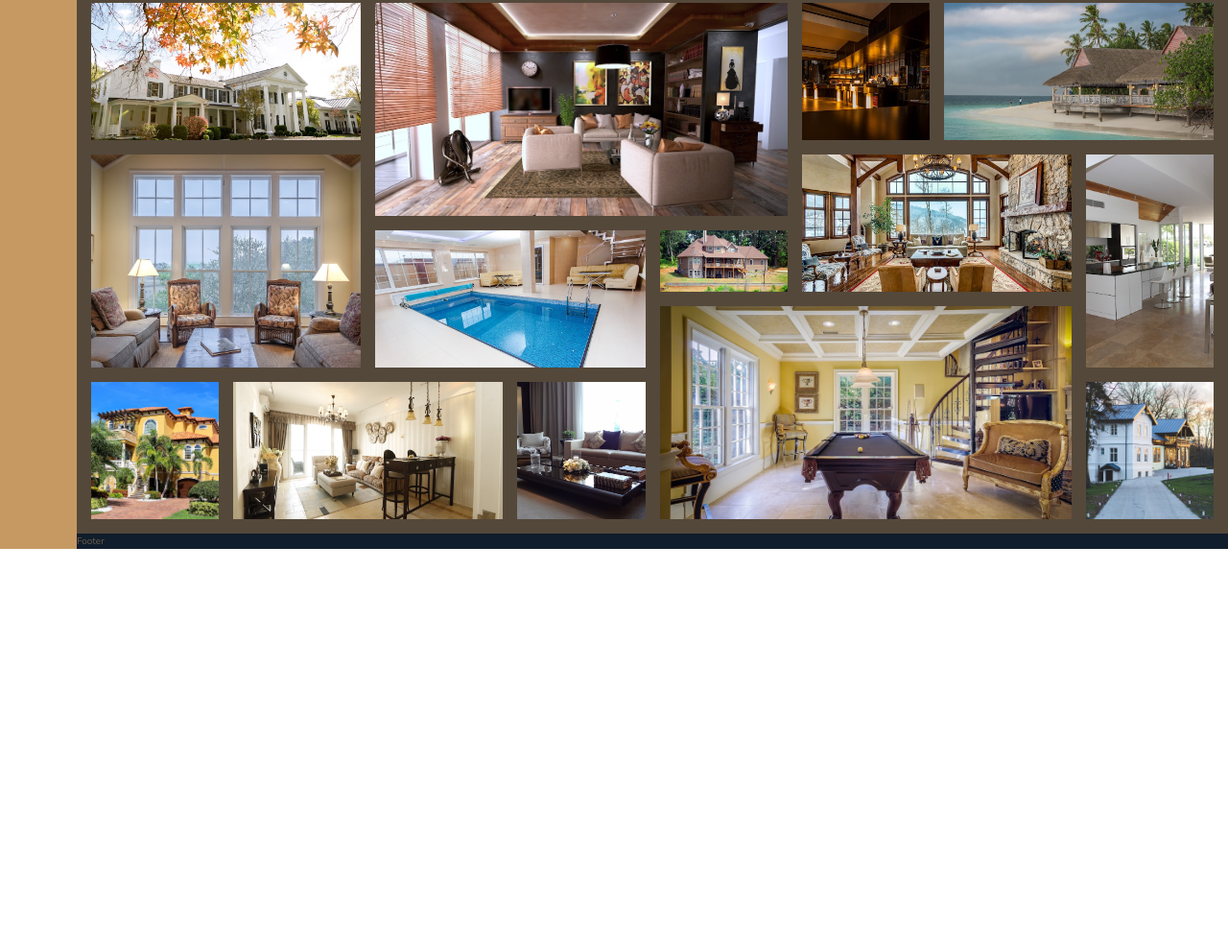
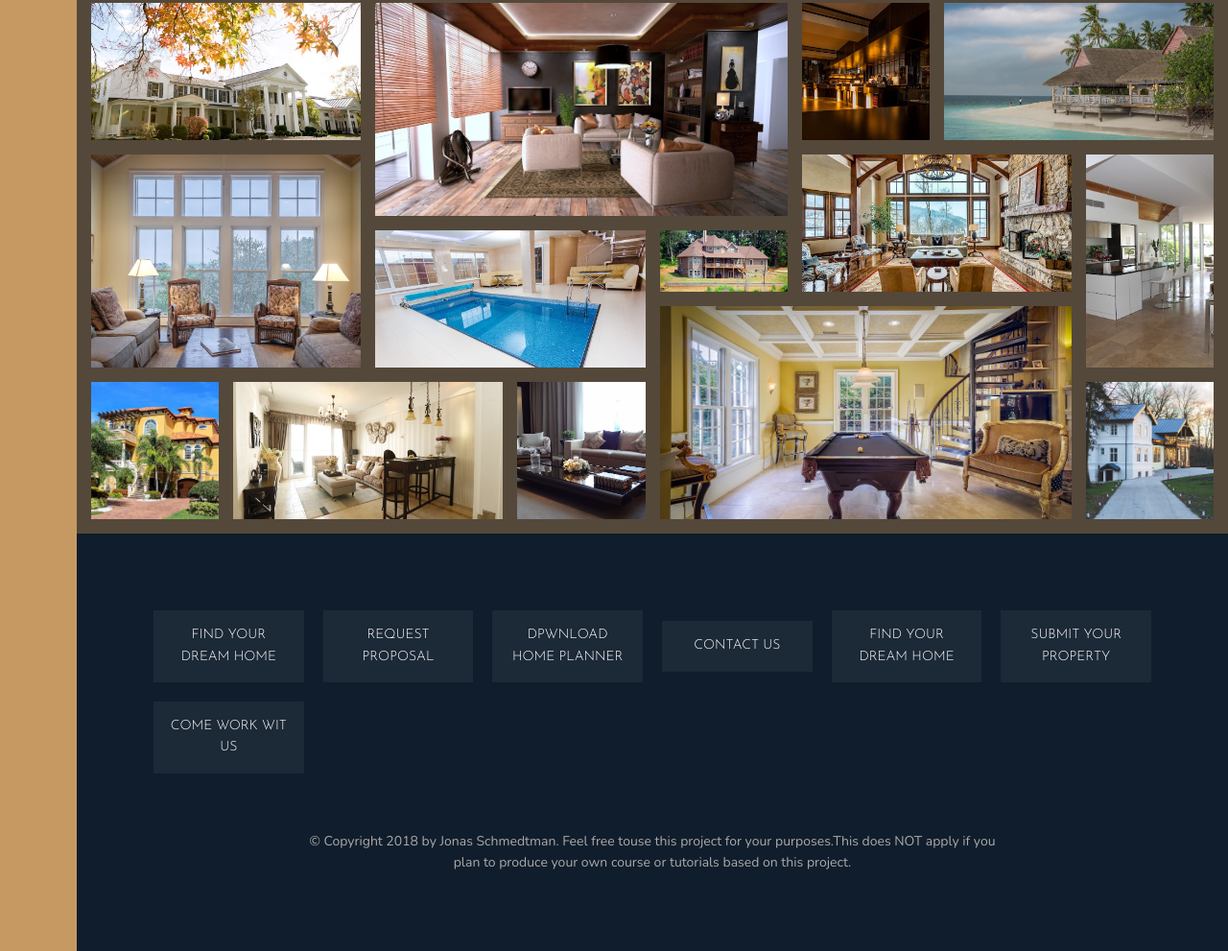
Before and after one commit to sharewithamar/Nexter, a website: page index.html in a window 1280 px wide. Shown: the part 3160-4151 px from the top of the page at 96% size. Before the commit the page ends 3732 px from the top, so only its background shows below. Drawn offline with nearby package versions, Linux system fonts and the light colour scheme.

Commit message:
Footer Section

```diff
--- a/index.html
+++ b/index.html
@@ -323,7 +323,19 @@
 
     </section>
     <footer class="footer">
-        Footer
+        <ul class="nav">
+            <li class="nav__item"><a href="#" class="nav__link">Find your dream home</a></li>
+            <li class="nav__item"><a href="#" class="nav__link">Request proposal</a></li>
+            <li class="nav__item"><a href="#" class="nav__link">Dpwnload home planner</a></li>
+            <li class="nav__item"><a href="#" class="nav__link">Contact us</a></li>
+            <li class="nav__item"><a href="#" class="nav__link">Find your dream home</a></li>
+            <li class="nav__item"><a href="#" class="nav__link">Submit your property</a></li>
+            <li class="nav__item"><a href="#" class="nav__link">Come work wit us</a></li>
+        </ul>
+        <p class="copyright">
+            &copy; Copyright 2018 by Jonas Schmedtman. Feel free touse this project for your purposes.This does NOT apply if you plan
+            to produce your own course or tutorials based on this project.
+        </p>
     </footer>
 
 </body>
--- a/sass/_footer.scss
+++ b/sass/_footer.scss
@@ -1,4 +1,45 @@
 .footer {
   background-color: $color-secondary;
   grid-column: full-start / full-end;
+
+  padding: 8rem;
 }
+
+.nav {
+  list-style: none;
+  display: grid;
+  grid-template-columns: repeat(auto-fit, minmax(15rem, 1fr));
+  grid-gap: 2rem;
+  align-items: center;
+
+  &__link:link,
+  &__link:visited {
+    font-size: 1.4rem;
+    color: #fff;
+    text-decoration: none;
+    font-family: $font-display;
+    text-transform: uppercase;
+    text-align: center;
+    padding: 1.5rem;
+    display: block;
+    transition: all 0.2s;
+
+    background-color: rgba(#fff, 0.05);
+  }
+
+  &__link:hover,
+  &__link:active {
+    background-color: rgba(#fff, 0.05);
+    transform: translateY(-3px);
+  }
+}
+
+.copyright {
+  font-size: 1.4rem;
+  color: $color-grey-light-2;
+  margin-top: 6rem;
+  text-align: center;
+  width: 70%;
+  margin-right: auto;
+  margin-left: auto;
+}
```
Also changed, not shown: css/style.css.
